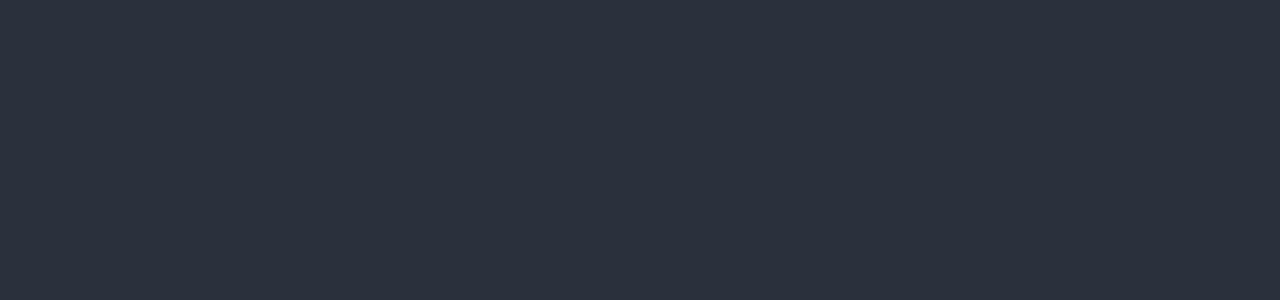
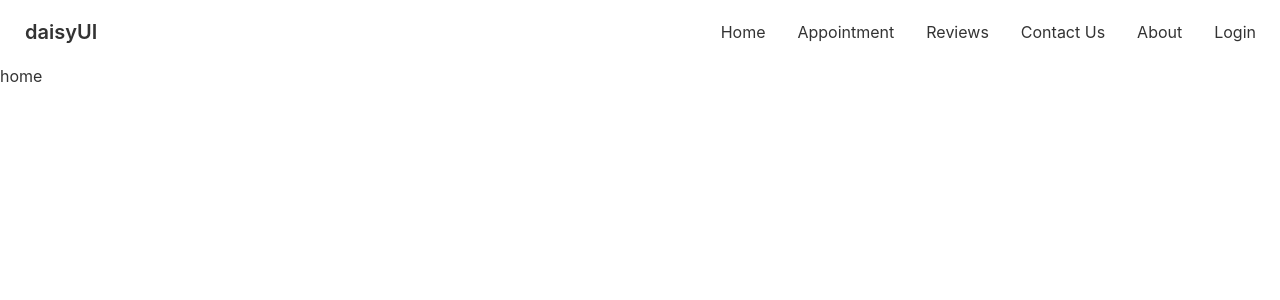
Before and after one commit to Pranto40/Doctors-Poral-Client, a React (Create React App) app: page /home in a window 1280 px wide. Shown: the top 300 px of the page. Built offline with nearby package versions, Linux system fonts and the light colour scheme.

Commit message:
navbar added

```diff
--- a/src/App.js
+++ b/src/App.js
@@ -1,8 +1,16 @@
+import { Route, Routes } from "react-router-dom";
+import About from "./Pages/About/About";
+import Home from "./Pages/Home/Home";
+import Navbar from "./Pages/Shared/Navbar";
 
 function App() {
   return (
     <div>
-
+        <Navbar></Navbar>
+        <Routes>
+          <Route path="/home" element={<Home />}></Route>
+          <Route path="about" element={<About />}></Route>
+        </Routes>
     </div>
   );
 }
--- /dev/null
+++ b/src/Pages/About/About.js
@@ -0,0 +1,11 @@
+import React from 'react';
+
+const About = () => {
+    return (
+        <div>
+            about
+        </div>
+    );
+};
+
+export default About;
--- /dev/null
+++ b/src/Pages/Home/Home.js
@@ -0,0 +1,11 @@
+import React from 'react';
+
+const Home = () => {
+    return (
+        <div>
+            home
+        </div>
+    );
+};
+
+export default Home;
--- /dev/null
+++ b/src/Pages/Shared/Navbar.js
@@ -0,0 +1,35 @@
+import React from 'react';
+import { Link } from 'react-router-dom';
+
+const Navbar = () => {
+    const menuItem = <>
+        <li><Link to="/">Home</Link></li>
+        <li><Link to="/appointment">Appointment</Link></li>
+        <li><Link to="/reviews">Reviews</Link></li>
+        <li><Link to="/contactUs">Contact Us</Link></li>
+        <li><Link to="/about">About</Link></li>
+        <li><Link to="/login">Login</Link></li>
+    </>
+    return (
+        <div class="navbar bg-base-100">
+            <div class="navbar-start">
+                <div class="dropdown">
+                <label tabindex="0" class="btn btn-ghost lg:hidden">
+                    <svg xmlns="http://www.w3.org/2000/svg" class="h-5 w-5" fill="none" viewBox="0 0 24 24" stroke="currentColor"><path stroke-linecap="round" stroke-linejoin="round" stroke-width="2" d="M4 6h16M4 12h8m-8 6h16" /></svg>
+                </label>
+                <ul tabindex="0" class="menu menu-compact dropdown-content mt-3 p-2 shadow bg-base-100 rounded-box w-52">
+                    {menuItem}
+                </ul>
+                </div>
+                <Link to='/' class="btn btn-ghost normal-case text-xl">daisyUI</Link>
+            </div>
+            <div class="navbar-end hidden lg:flex">
+                <ul class="menu menu-horizontal p-0">
+                    {menuItem}
+                </ul>
+            </div>
+        </div>
+    );
+};
+
+export default Navbar;
--- a/src/index.js
+++ b/src/index.js
@@ -3,15 +3,15 @@
 import './index.css';
 import App from './App';
 import reportWebVitals from './reportWebVitals';
+import { BrowserRouter } from 'react-router-dom';
 
 const root = ReactDOM.createRoot(document.getElementById('root'));
 root.render(
+  <BrowserRouter>
   <React.StrictMode>
     <App />
   </React.StrictMode>
+  </BrowserRouter>
 );
 
-// If you want to start measuring performance in your app, pass a function
-// to log results (for example: reportWebVitals(console.log))
-// or send to an analytics endpoint. Learn more: https://bit.ly/CRA-vitals
 reportWebVitals();
--- a/tailwind.config.js
+++ b/tailwind.config.js
@@ -6,28 +6,16 @@
   daisyui: {
     themes: [
       {
-        mytheme: {
-
-          "primary": "#0FCFEC",
-
-          "secondary": "#19D3AE",
-
-          "accent": "#3A4256",
-
-          "neutral": "#191D24",
-
-          "base-100": "#2A303C",
-
-          "info": "#3ABFF8",
-
-          "success": "#36D399",
-
-          "warning": "#FBBD23",
-
-          "error": "#F87272",
+        doctortheme: {
+          primary: "#0FCFEC",
+          secondary: "#19D3AE",
+          accent: "#3A4256",
+          neutral: "#3d4451",
+          "base-100": "#ffffff",
         },
       },
+      "cupcake",
     ],
-  },
+   },
   plugins: [require("daisyui")],
 }
```
